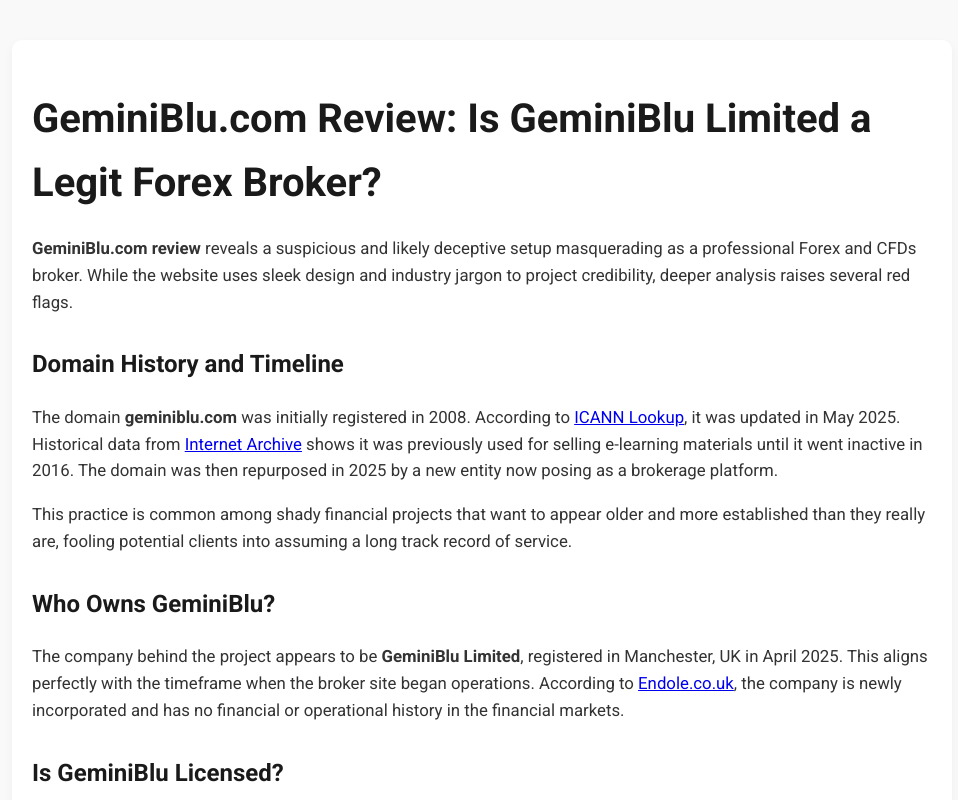
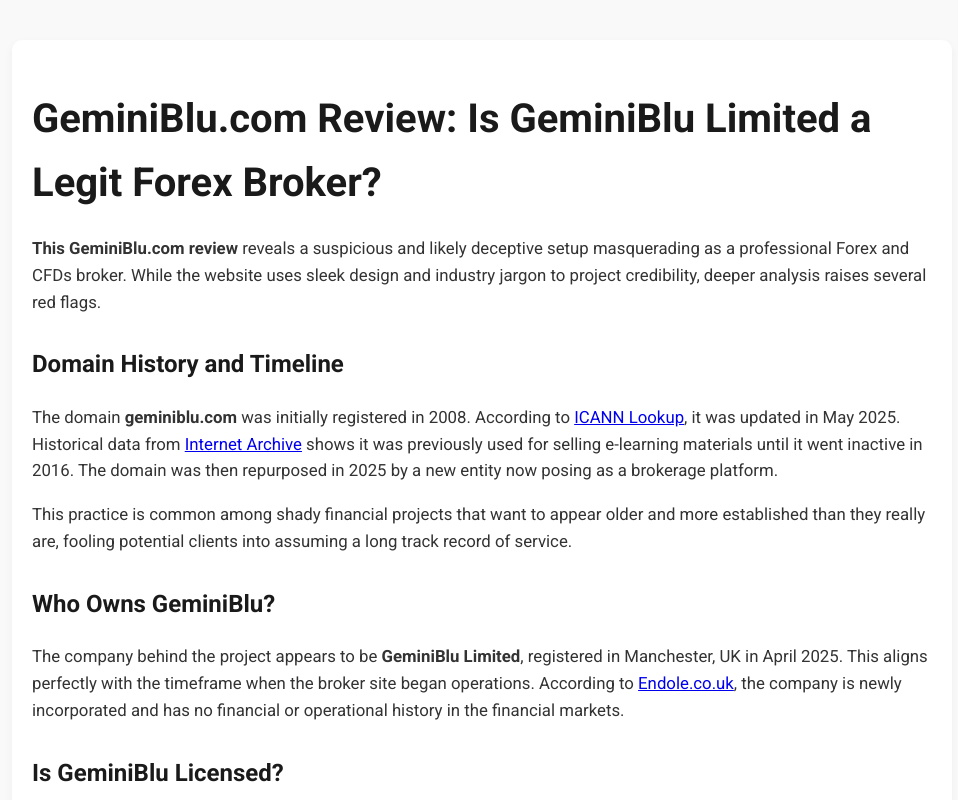
Before and after one commit to codemania254/geminiblu-review, a plain HTML site: page index.html in a window 1280 px wide. Shown: the top 800 px of the page, without its empty margins (158-1116 px from the left). Drawn offline with Linux system fonts and the light colour scheme.

Commit message:
Update index.html

```diff
--- a/index.html
+++ b/index.html
@@ -73,7 +73,7 @@
     <div class="container">
         <h1>GeminiBlu.com Review: Is GeminiBlu Limited a Legit Forex Broker?</h1>
 
-        <p><strong>GeminiBlu.com review</strong> reveals a suspicious and likely deceptive setup masquerading as a professional Forex and CFDs broker. While the website uses sleek design and industry jargon to project credibility, deeper analysis raises several red flags.</p>
+        <p><strong>This GeminiBlu.com review</strong> reveals a suspicious and likely deceptive setup masquerading as a professional Forex and CFDs broker. While the website uses sleek design and industry jargon to project credibility, deeper analysis raises several red flags.</p>
 
         <h2>Domain History and Timeline</h2>
         <p>The domain <strong>geminiblu.com</strong> was initially registered in 2008. According to <a href="https://lookup.icann.org/en/lookup" target="_blank">ICANN Lookup</a>, it was updated in May 2025. Historical data from <a href="https://web.archive.org/web/20240701000000*/geminiblu.com" target="_blank">Internet Archive</a> shows it was previously used for selling e-learning materials until it went inactive in 2016. The domain was then repurposed in 2025 by a new entity now posing as a brokerage platform. </p>
```
